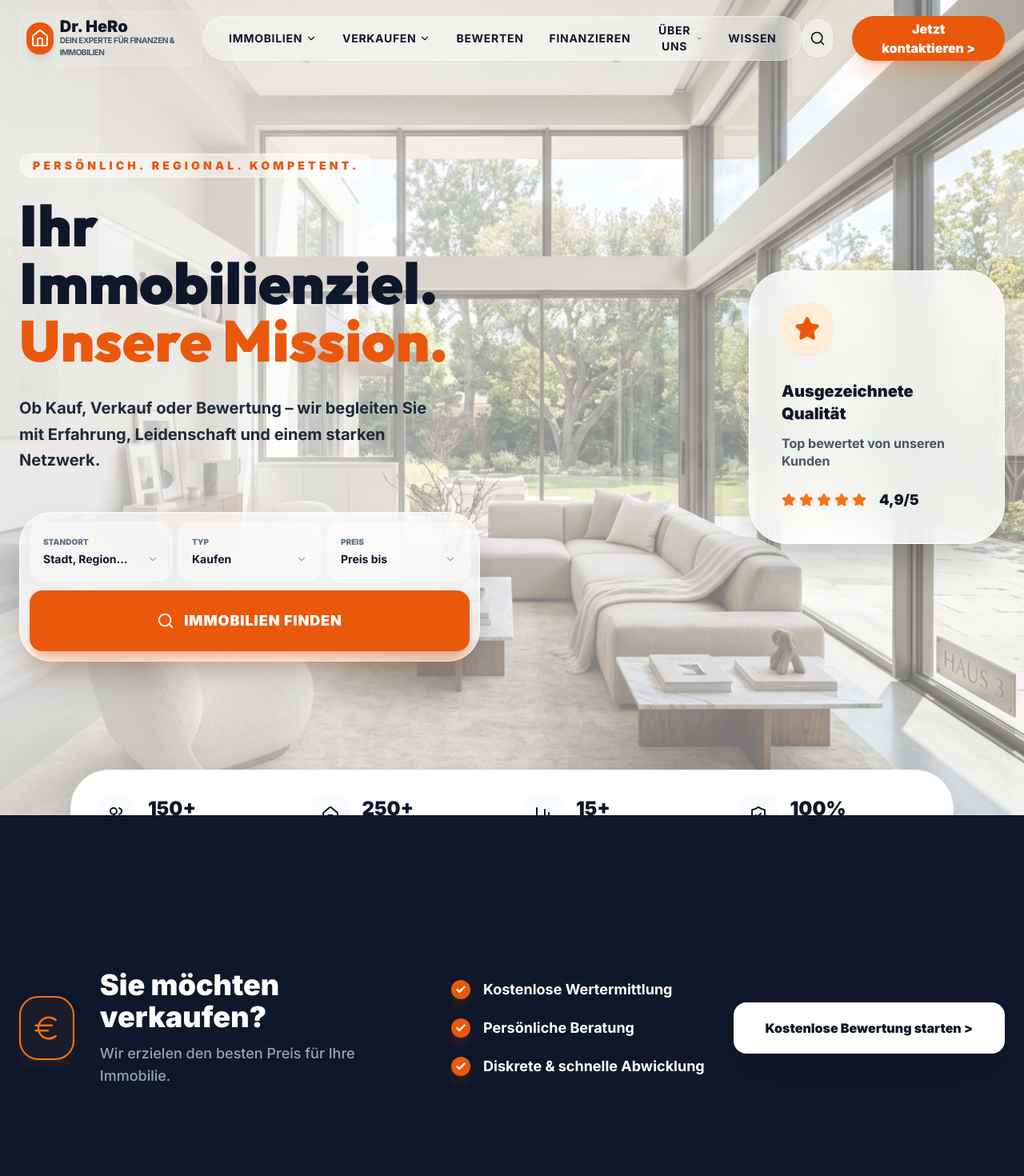
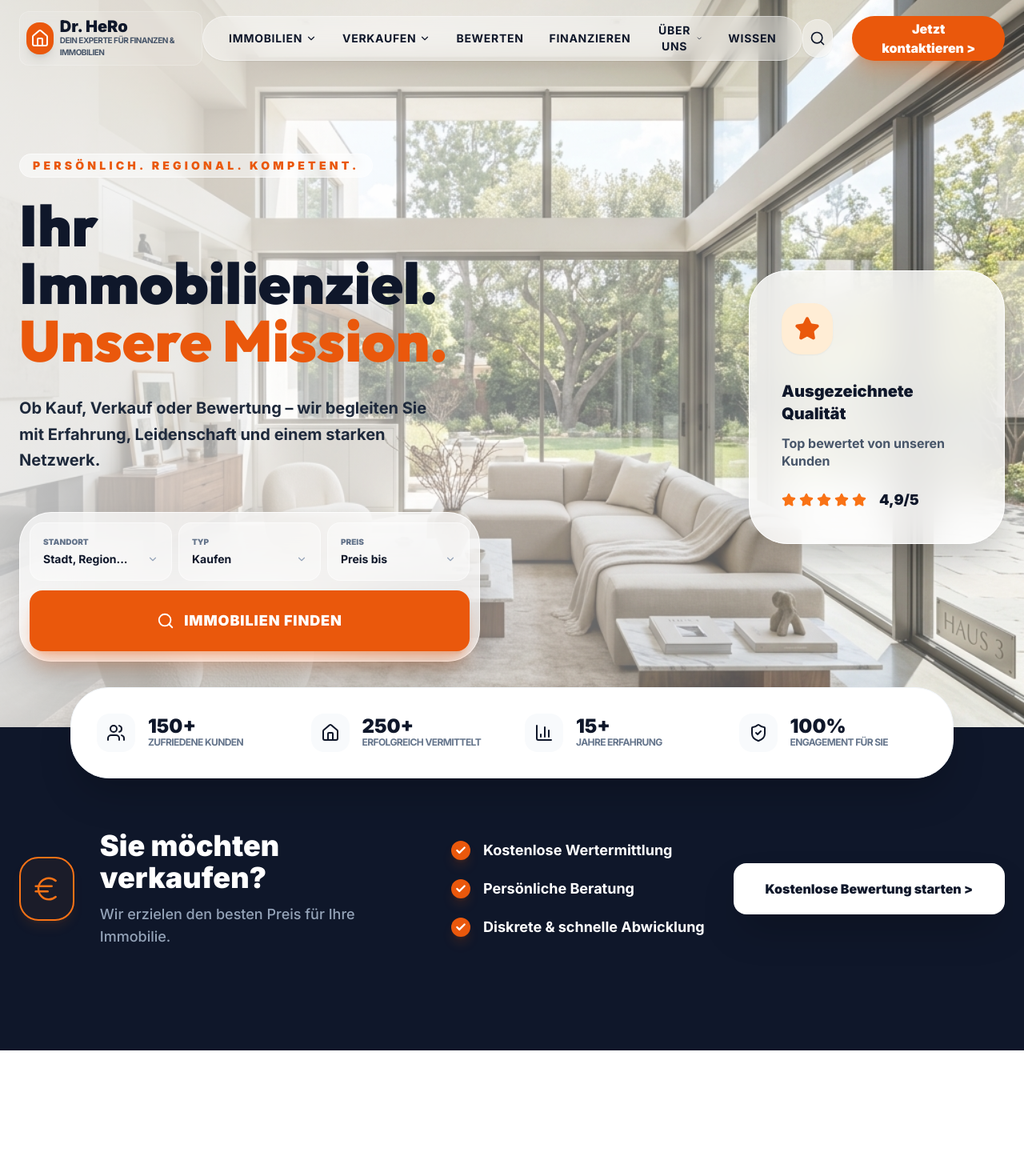
Before and after one commit to timmsug-source/website-linkedin, a Next.js app: page /beispiel/immobilienmakler in a window 1280 px wide. Shown: the top 1470 px of the page at 80% size. Built offline with nearby package versions, Linux system fonts and the light colour scheme.

Commit message:
Fix: Makler example layout clipping and stats bar overlap

```diff
--- a/src/app/(beispiel)/beispiel/immobilienmakler/page.tsx
+++ b/src/app/(beispiel)/beispiel/immobilienmakler/page.tsx
@@ -1,4 +1,4 @@
-import { MaklerExampleHeader, MaklerExampleHero, MaklerExampleSellBanner } from "@/components/beispiel/MaklerExample";
+import { MaklerExampleHeader, MaklerExampleHero, MaklerExampleStats, MaklerExampleSellBanner } from "@/components/beispiel/MaklerExample";
 
 export const metadata = {
   title: "Beispielseite für Immobilienmakler | Dein Name",
@@ -10,6 +10,7 @@ export default function MaklerExamplePage() {
     <main className="min-h-screen">
       <MaklerExampleHeader />
       <MaklerExampleHero />
+      <MaklerExampleStats />
       <MaklerExampleSellBanner />
 
       {/* Spacer for potential next sections */}
--- a/src/components/beispiel/MaklerExample.tsx
+++ b/src/components/beispiel/MaklerExample.tsx
@@ -53,7 +53,7 @@ export function MaklerExampleHeader() {
 
 export function MaklerExampleHero() {
   return (
-    <section className="relative min-h-[90vh] pt-48 pb-48 flex items-center overflow-hidden">
+    <section className="relative min-h-[95vh] pt-48 pb-24 flex items-center">
       {/* Background Image Container */}
       <div className="absolute inset-0 z-0">
         <Image
@@ -64,8 +64,8 @@ export function MaklerExampleHero() {
           priority
         />
         {/* Adjusted gradient for better contrast but preserving image visibility */}
-        <div className="absolute inset-0 bg-white/40" />
-        <div className="absolute inset-0 bg-gradient-to-r from-white/60 via-white/20 to-transparent" />
+        <div className="absolute inset-0 bg-white/20" />
+        <div className="absolute inset-0 bg-gradient-to-r from-white/70 via-white/30 to-transparent" />
       </div>
 
       <div className="max-w-7xl mx-auto px-6 relative z-10 w-full">
@@ -135,9 +135,13 @@ export function MaklerExampleHero() {
           </div>
         </div>
       </div>
+    </section>
+  );
+}
 
-      {/* Stats Bar - Better integrated to avoid overlap */}
-      <div className="absolute bottom-0 left-0 right-0 translate-y-1/2 z-20">
+export function MaklerExampleStats() {
+  return (
+    <div className="relative z-20 -mt-16 mb-[-64px]">
       <div className="max-w-6xl mx-auto px-6">
         <div className="bg-white rounded-[3rem] shadow-2xl border border-slate-100 p-8 grid grid-cols-2 lg:grid-cols-4 gap-8">
           <div className="flex items-center gap-4">
@@ -179,13 +183,12 @@ export function MaklerExampleHero() {
         </div>
       </div>
     </div>
-    </section>
   );
 }
 
 export function MaklerExampleSellBanner() {
   return (
-    <section className="bg-slate-900 pt-48 pb-32 overflow-hidden relative">
+    <section className="bg-slate-900 pt-32 pb-32 overflow-hidden relative">
       <div className="max-w-7xl mx-auto px-6 relative z-10">
         <div className="grid grid-cols-1 lg:grid-cols-12 gap-16 items-center">
           <div className="lg:col-span-5">
```
Lines whose indentation alone changed are shown as unchanged.
